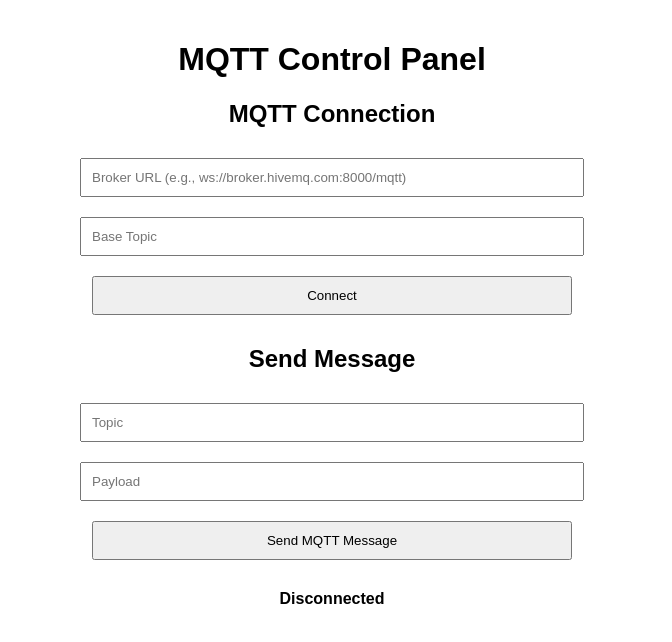
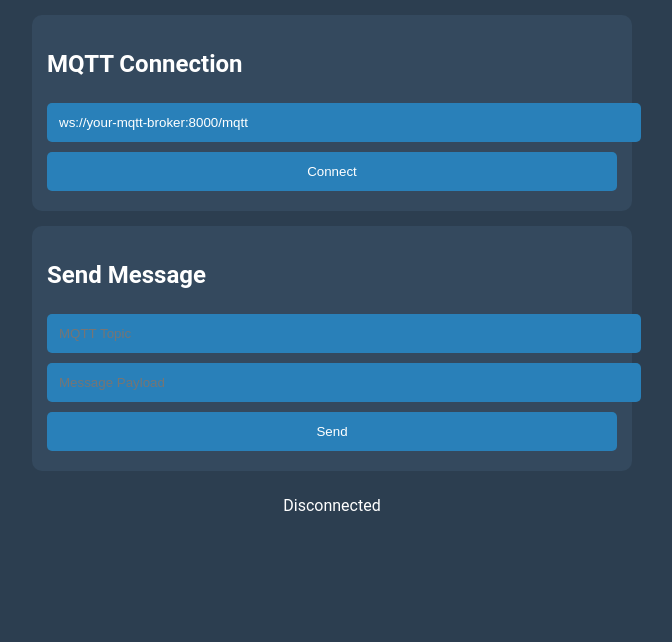
Before and after one commit to LeoM-tc/nspanel-mqtt, a plain HTML site: page index.html in a window 1280 px wide. Shown: the whole page, without its empty margins (308-980 px from the left). Drawn offline with Linux system fonts and the light colour scheme.

Commit message:
Update index.html

```diff
--- a/index.html
+++ b/index.html
@@ -2,60 +2,87 @@
 <html lang="en">
 <head>
     <meta charset="UTF-8">
-    <meta name="viewport" content="width=device-width, initial-scale=1.0">
-    <title>MQTT Control Panel</title>
+    <meta name="viewport" content="width=device-width, initial-scale=1.0, maximum-scale=1.0, user-scalable=no">
+    <title>NSPanel Pro MQTT Control</title>
     <script src="https://cdnjs.cloudflare.com/ajax/libs/mqtt/5.3.2/mqtt.min.js"></script>
     <style>
-        body {
-            font-family: Arial, sans-serif;
+        html, body {
+            margin: 0;
+            padding: 0;
+            height: 100%;
+            overscroll-behavior: none;
+            touch-action: manipulation;
+            background-color: #2c3e50;
+            color: white;
+            font-family: 'Roboto', Arial, sans-serif;
+        }
+        #container {
+            display: flex;
+            flex-direction: column;
+            height: 100vh;
             max-width: 600px;
             margin: 0 auto;
-            padding: 20px;
-            text-align: center;
+            padding: 15px;
         }
-        .control-group {
-            margin-bottom: 20px;
+        .section {
+            background-color: #34495e;
+            border-radius: 10px;
+            padding: 15px;
+            margin-bottom: 15px;
         }
         input, button {
-            margin: 10px;
-            padding: 10px;
-            width: 80%;
+            width: 100%;
+            padding: 12px;
+            margin: 5px 0;
+            border: none;
+            border-radius: 5px;
+            background-color: #2980b9;
+            color: white;
+        }
+        button:active {
+            background-color: #3498db;
         }
         #status {
-            margin-top: 20px;
-            font-weight: bold;
+            text-align: center;
+            padding: 10px;
+            background-color: #2c3e50;
         }
+        .error { color: #e74c3c; }
+        .success { color: #2ecc71; }
     </style>
 </head>
 <body>
-    <h1>MQTT Control Panel</h1>
-
-    <div class="control-group">
+    <div id="container">
+        <div class="section">
             <h2>MQTT Connection</h2>
-        <input type="text" id="broker" placeholder="Broker URL (e.g., ws://broker.hivemq.com:8000/mqtt)">
-        <input type="text" id="topic" placeholder="Base Topic">
+            <input type="text" id="broker" placeholder="Broker URL (ws://)" value="ws://your-mqtt-broker:8000/mqtt">
             <button onclick="connect()">Connect</button>
         </div>
 
-    <div class="control-group">
+        <div class="section">
             <h2>Send Message</h2>
-        <input type="text" id="messageTopic" placeholder="Topic">
-        <input type="text" id="messagePayload" placeholder="Payload">
-        <button onclick="sendMessage()">Send MQTT Message</button>
+            <input type="text" id="messageTopic" placeholder="MQTT Topic">
+            <input type="text" id="messagePayload" placeholder="Message Payload">
+            <button onclick="sendMessage()">Send</button>
         </div>
 
         <div id="status">Disconnected</div>
+    </div>
 
     <script>
         let client = null;
 
+        function updateStatus(message, isError = false) {
+            const status = document.getElementById('status');
+            status.textContent = message;
+            status.className = isError ? 'error' : 'success';
+        }
+
         function connect() {
             const brokerUrl = document.getElementById('broker').value;
-            const baseTopic = document.getElementById('topic').value;
-            const statusDiv = document.getElementById('status');
 
             if (!brokerUrl) {
-                alert('Please enter a broker URL');
+                updateStatus('Please enter broker URL', true);
                 return;
             }
 
@@ -63,28 +90,24 @@
                 client = mqtt.connect(brokerUrl);
 
                 client.on('connect', () => {
-                    statusDiv.textContent = 'Connected to ' + brokerUrl;
-                    statusDiv.style.color = 'green';
+                    updateStatus('Connected to ' + brokerUrl);
                 });
 
                 client.on('error', (error) => {
-                    statusDiv.textContent = 'Connection Error: ' + error;
-                    statusDiv.style.color = 'red';
+                    updateStatus('Connection Error: ' + error, true);
                 });
 
                 client.on('disconnect', () => {
-                    statusDiv.textContent = 'Disconnected';
-                    statusDiv.style.color = 'red';
+                    updateStatus('Disconnected', true);
                 });
             } catch (error) {
-                statusDiv.textContent = 'Connection Failed: ' + error;
-                statusDiv.style.color = 'red';
+                updateStatus('Connection Failed: ' + error, true);
             }
         }
 
         function sendMessage() {
             if (!client) {
-                alert('Please connect to a broker first');
+                updateStatus('Connect to broker first', true);
                 return;
             }
 
@@ -92,19 +115,23 @@
             const payload = document.getElementById('messagePayload').value;
 
             if (!topic || !payload) {
-                alert('Please enter both topic and payload');
+                updateStatus('Enter topic and payload', true);
                 return;
             }
 
             client.publish(topic, payload, (error) => {
                 if (error) {
-                    console.error('Message publish error:', error);
+                    updateStatus('Publish Error: ' + error, true);
                 } else {
-                    console.log('Message published successfully');
-                    // Optionally, you could add a visual indication of successful message send
+                    updateStatus('Message Published Successfully');
                 }
             });
         }
+
+        // Prevent zooming and scrolling
+        document.addEventListener('touchmove', function(e) {
+            e.preventDefault();
+        }, { passive: false });
     </script>
 </body>
 </html>
```
Lines whose indentation alone changed are shown as unchanged.
